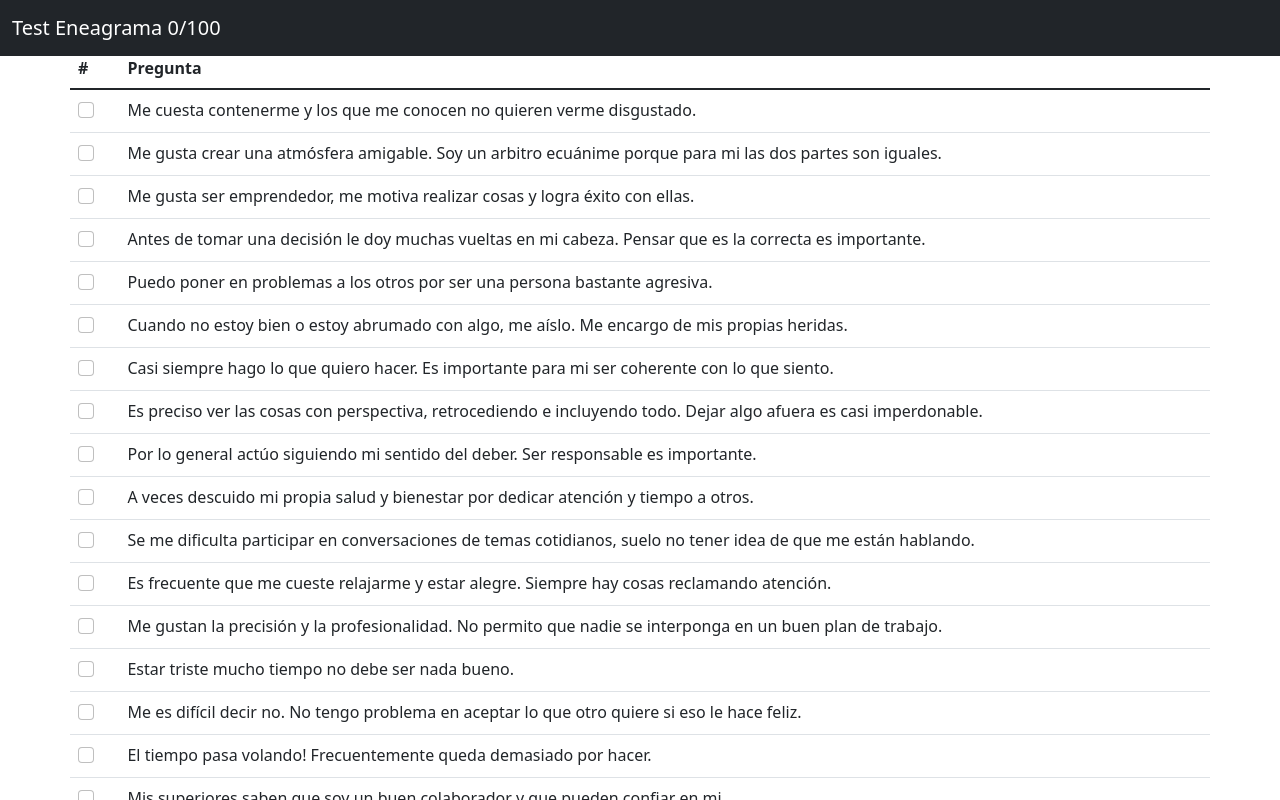
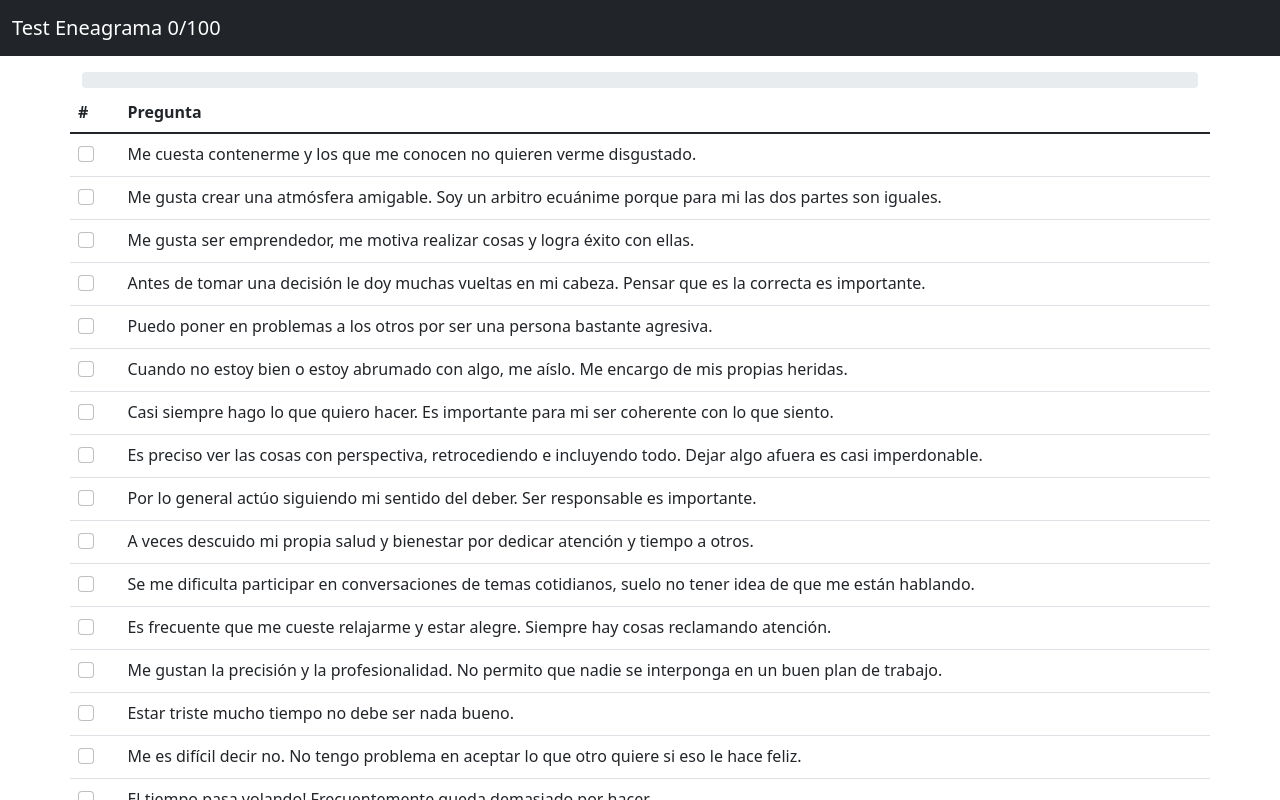
Before and after one commit to abeltranp9476/eneatipos-react, a React (Create React App) app: page / in a window 1280 px wide. Both pictures are taken after a click on the button "Empezar test!". Shown: the top 800 px of the page. Built offline with nearby package versions, Linux system fonts and the light colour scheme.

Commit message:
feat: add progress bar

```diff
--- a/src/App.js
+++ b/src/App.js
@@ -1,6 +1,6 @@
 import React, { useState, useEffect } from 'react';
 import 'bootstrap/dist/css/bootstrap.min.css';
-import { Button, Table, Label, FormGroup, Input } from 'reactstrap';
+import { Button, Table, Label, FormGroup, Input, Progress } from 'reactstrap';
 import logo from './logo.svg';
 import data from './questions.json';
 import './App.css';
@@ -23,6 +23,7 @@ function App() {
   const [eneatipo, setEneatipo] = useState(false);
   const [alas, setAlas] = useState([]);
   const [ala, setAla] = useState(false);
+  const [percent, setPercent] = useState(0);
 
   const [formState, setFormState] = useState({
     values: {},
@@ -53,13 +54,22 @@ function App() {
   const handleNext = (e) => {
     e.preventDefault()
     if (step === totalSteps) return false;
+    window.scrollTo(0, 0);
     setStep(step + 1);
+    calculatePercent();
   }
 
   const handleBack = (e) => {
     e.preventDefault()
     if (step === 1) return false;
+    window.scrollTo(0, 0);
     setStep(step - 1);
+    calculatePercent();
+  }
+
+  const calculatePercent = () => {
+    let calc = (step + 1) / totalSteps * 100;
+    setPercent(calc);
   }
 
   const handleResult = (e) => {
@@ -181,13 +191,18 @@ function App() {
         <div className="row">
           {
             (start) ? (
-
               (showResult) ? (
                 <>
                 </>
               ) : (
                 <>
-                  <Table className="mt-5">
+                  <div className="mt-5">
+                    <Progress className="mt-4"
+                      color={(percent === 100) ? 'success' : 'primary'}
+                      value={percent}
+                    />
+                  </div>
+                  <Table className="mt-1">
                     <thead>
                       <tr>
                         <th>
```
